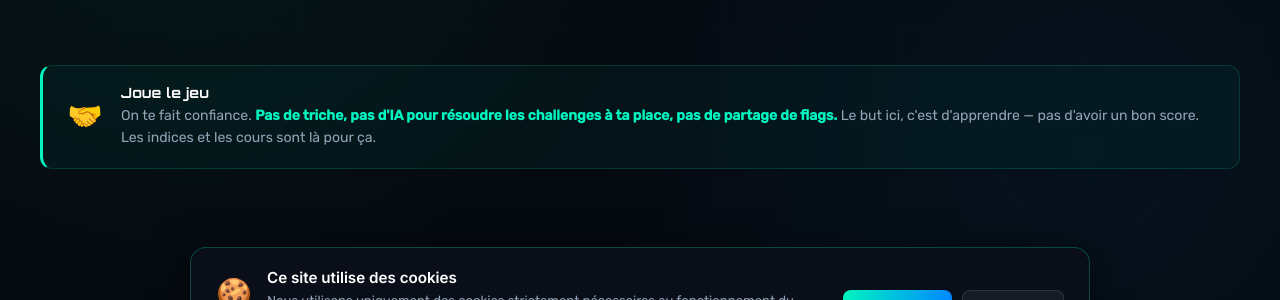
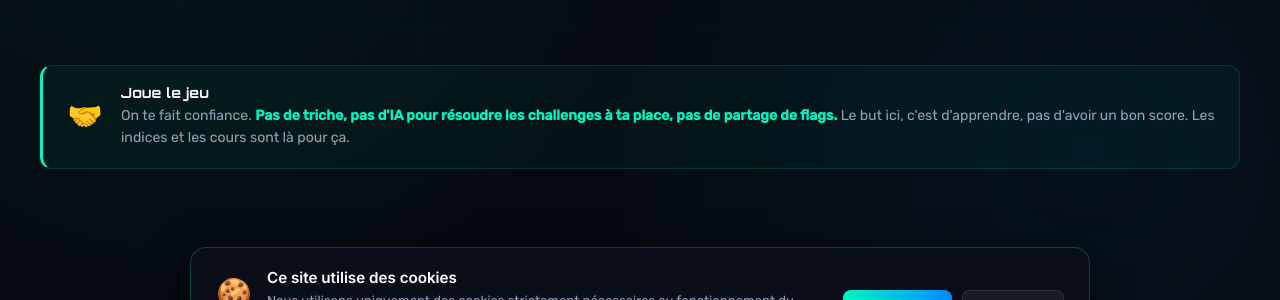
Before and after one commit to illeska/cybercampus-ctf, a Flask app: page /challenges in a window 1280 px wide. Shown: the part 409-709 px from the top of the page. Run offline with Flask 3, Linux system fonts and the light colour scheme; data that the repository does not hold is empty; some libraries are stand-ins or nearby versions.

Commit message:
tests  fix

```diff
--- a/webapp/templates/base.html
+++ b/webapp/templates/base.html
@@ -72,12 +72,12 @@
   </script>
 
   <!-- ── FAVICON & ICÔNES (multi-tailles + cache-busting) ── -->
-  <link rel="icon" type="image/png" sizes="16x16"   href="{{ url_for('static', filename='img/icone.png') }}?v=2" />
-  <link rel="icon" type="image/png" sizes="32x32"   href="{{ url_for('static', filename='img/icone.png') }}?v=2" />
-  <link rel="icon" type="image/png" sizes="96x96"   href="{{ url_for('static', filename='img/icone.png') }}?v=2" />
-  <link rel="icon" type="image/png" sizes="192x192" href="{{ url_for('static', filename='img/icone.png') }}?v=2" />
-  <link rel="apple-touch-icon" sizes="180x180"      href="{{ url_for('static', filename='img/icone.png') }}?v=2" />
-  <link rel="shortcut icon"                          href="{{ url_for('static', filename='img/icone.png') }}?v=2" />
+  <link rel="icon" type="image/png" sizes="16x16"   href="{{ url_for('static', filename='img/tab_icon.png') }}?v=2" />
+  <link rel="icon" type="image/png" sizes="32x32"   href="{{ url_for('static', filename='img/tab_icon.png') }}?v=2" />
+  <link rel="icon" type="image/png" sizes="96x96"   href="{{ url_for('static', filename='img/tab_icon.png') }}?v=2" />
+  <link rel="icon" type="image/png" sizes="192x192" href="{{ url_for('static', filename='img/tab_icon.png') }}?v=2" />
+  <link rel="apple-touch-icon" sizes="180x180"      href="{{ url_for('static', filename='img/tab_icon.png') }}?v=2" />
+  <link rel="shortcut icon"                          href="{{ url_for('static', filename='img/tab_icon.png') }}?v=2" />
 
   <!-- ── PERFORMANCE ── -->
   <link rel="preconnect" href="https://fonts.googleapis.com" />
@@ -136,6 +136,11 @@
 </head>
 <body>
 
+  <!-- Barre de progression de lecture (active uniquement sur les pages de cours) -->
+    <div id="reading-progress" class="reading-progress" aria-hidden="true">
+      <div class="reading-progress-bar"></div>
+    </div>
+
   <!-- ── BANNIÈRE COOKIES ── -->
   <div id="cookie-banner" class="cookie-banner" style="display: none;">
     <div class="cookie-content">
@@ -173,10 +178,6 @@
       <span></span>
     </button>
 
-    <!-- Barre de progression de lecture (active uniquement sur les pages de cours) -->
-    <div id="reading-progress" class="reading-progress" aria-hidden="true">
-      <div class="reading-progress-bar"></div>
-    </div>
 
     <!-- Menu desktop -->
     <div class="nav-center">
--- a/webapp/templates/challenges_list.html
+++ b/webapp/templates/challenges_list.html
@@ -55,7 +55,7 @@
       <h3>Joue le jeu</h3>
       <p>
         On te fait confiance. <strong>Pas de triche, pas d'IA pour résoudre les challenges à ta place, pas de partage de flags.</strong>
-        Le but ici, c'est d'apprendre — pas d'avoir un bon score. Les indices et les cours sont là pour ça.
+        Le but ici, c'est d'apprendre, pas d'avoir un bon score. Les indices et les cours sont là pour ça.
       </p>
     </div>
   </div>
```
